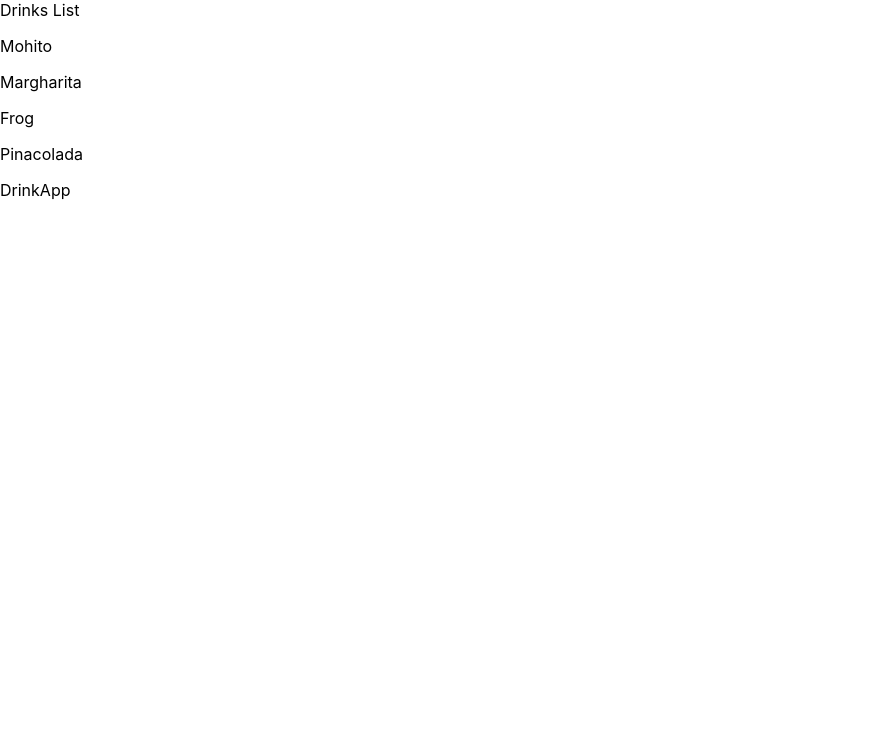
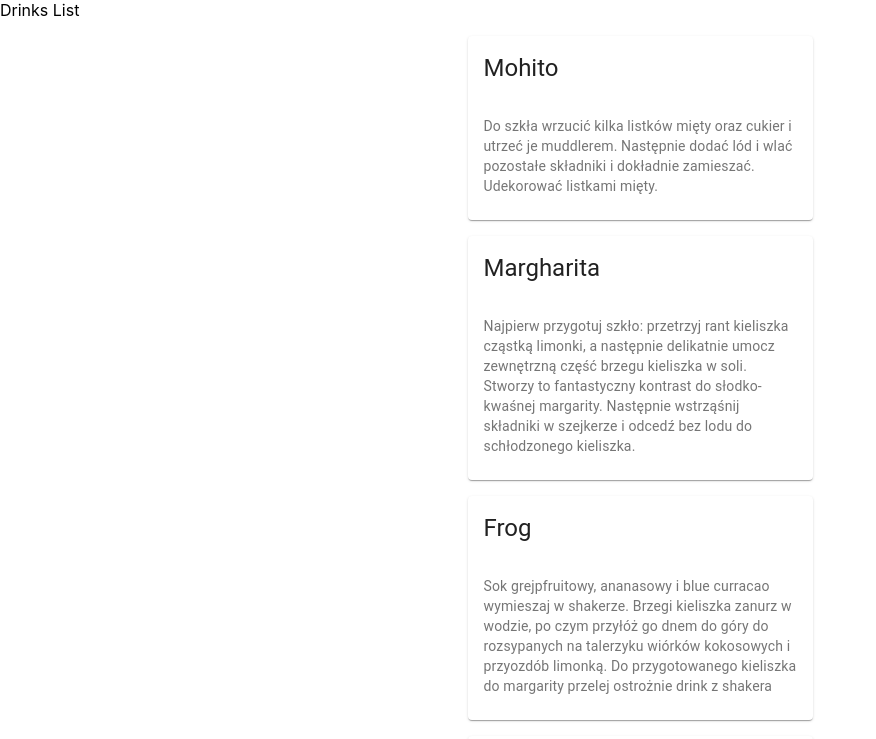
Before and after one commit to szymon-wiergowski/DrinkApp, a React (Create React App) app: page / in a window 1280 px wide. Shown: the top 739 px of the page, without its empty margins (0-876 px from the left). Built offline with nearby package versions, Linux system fonts and the light colour scheme.

Commit message:
add Drink component

```diff
--- a/public/ingrediens.json
+++ b/public/ingredients.json
@@ -1,5 +1,5 @@
 {
-    "ingrediens": [
+    "ingredients": [
         {
             "id": 1,
             "name": "sok z limonki"
--- a/src/App.js
+++ b/src/App.js
@@ -1,4 +1,5 @@
 import React from 'react';
+import Drink from './Drink/Drink';
 
 
 function App() {
@@ -13,13 +14,24 @@ function App() {
 class Drinks extends React.Component {
 
   state = {
-    drinks: []
+    drinks: [],
+    ingredients: []
   }
+
+
 
   componentDidMount() {
     fetch("./drinks.json").then(r => r.json()).then(data => {
       this.setState({
         drinks: data.drinks
+      })
+    })
+    fetch("./ingredients.json").then(r => r.json()).then(data => {
+      console.log('data.ingredients:', data);
+      this.setState({
+        ingredients: data.ingredients
+
+
       })
     })
   }
@@ -28,9 +40,12 @@ class Drinks extends React.Component {
     return (
       <div>
         Drinks List
+        <div>
+
         {
-  this.state.drinks.map(drink => <p key={drink.id}>{drink.name}</p>)
+  this.state.drinks.map(drink => <Drink key={drink.id} name={drink.name} recipe={drink.recipe} />)
         }
+        </div>
 
       </div>
     )
--- /dev/null
+++ b/src/Drink/Drink.js
@@ -0,0 +1,29 @@
+import React from 'react';
+import { Card, CardHeader, CardContent, Typography } from '@material-ui/core';
+
+class Drink extends React.Component {
+    state = {
+        expanded: false,
+    }
+
+    toggleExpanded = () => {
+        this.setState({
+            expanded: !this.state.expanded
+        })
+    }
+
+    render() {
+        return <Card style={{maxWidth: "345px", margin: "16px auto"}}>
+            <CardHeader title={this.props.name} />
+            <CardContent>
+
+                <Typography variant="body2" color="textSecondary" component="p">
+                    {this.props.recipe}
+                 </Typography>
+            </CardContent>
+
+        </Card>
+    }
+
+}
+export default Drink;
```
